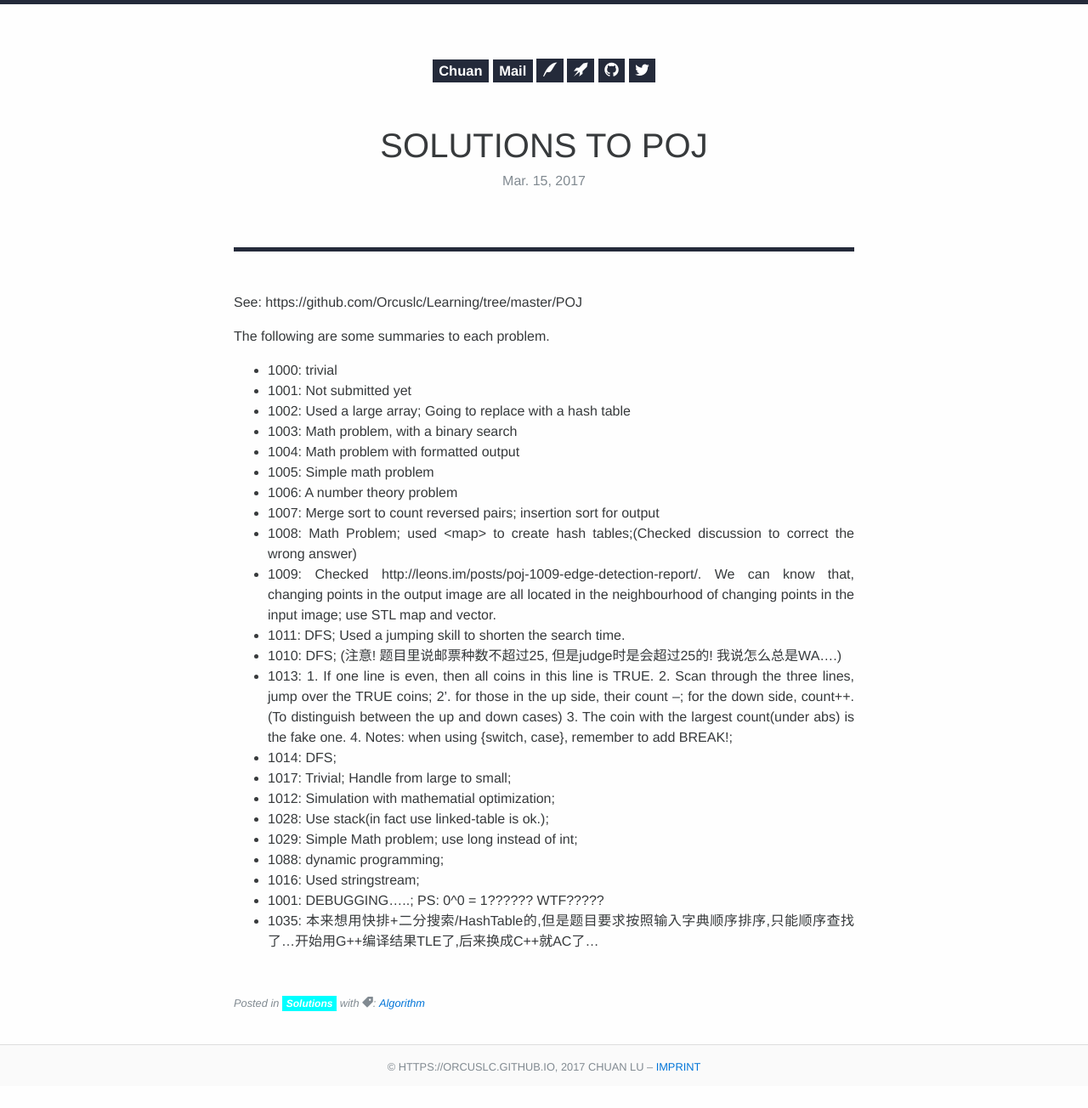
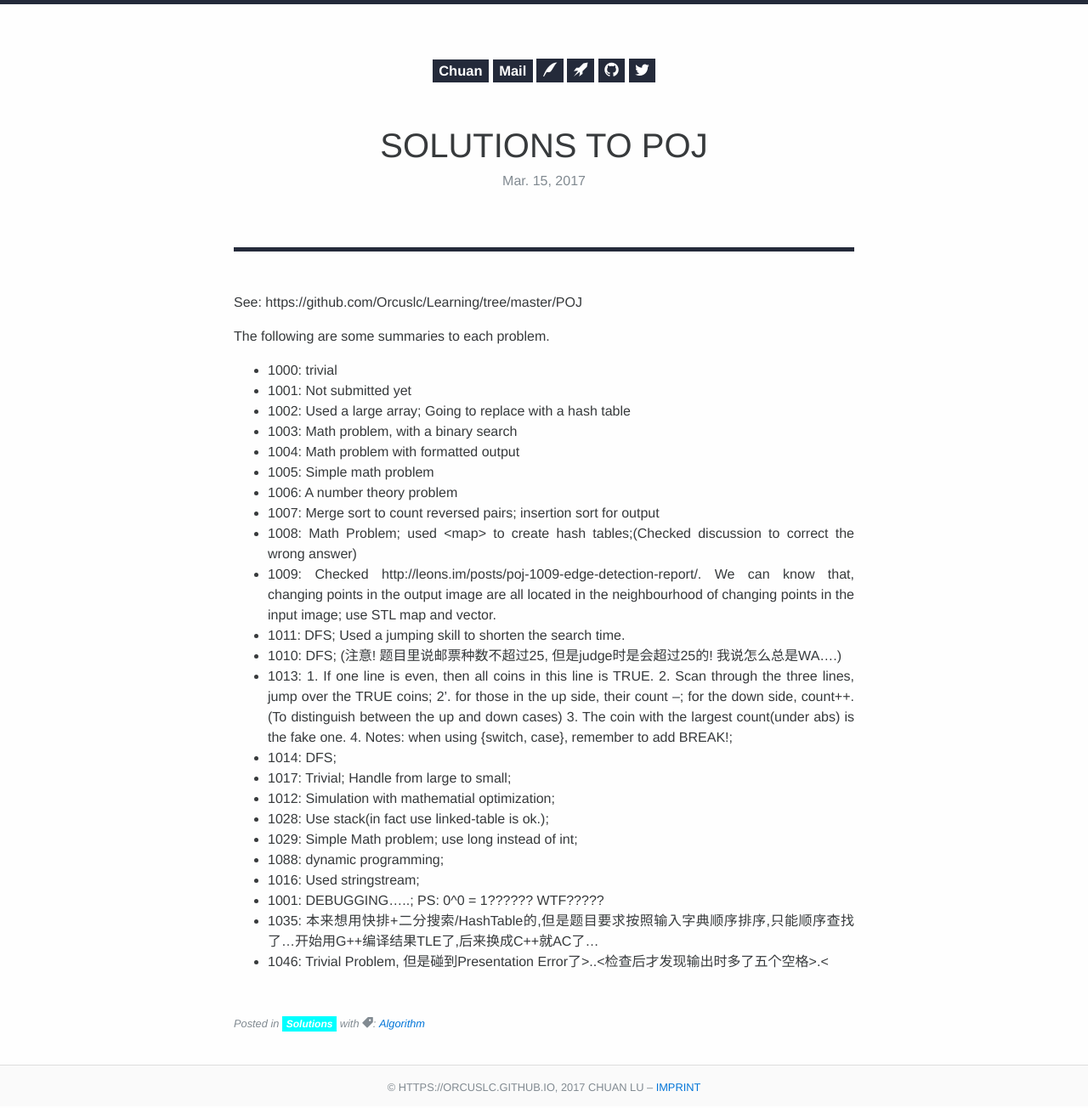
Before and after one commit to Orcuslc/blog.io, a Jekyll site: the page built from _posts/2017-03-15-Solutions-to-POJ.md, in a window 1280 px wide. Shown: the whole page at 85% size. Built offline with Jekyll 4.4.1, drawn with Linux system fonts in a browser that asks for light colours; some web fonts are replaced; before the commit the page ends 1280 px from its top, so only the background shows below that.

Commit message:
Add POJ 1046

```diff
--- a/_posts/2017-03-15-Solutions-to-POJ.md
+++ b/_posts/2017-03-15-Solutions-to-POJ.md
@@ -35,3 +35,4 @@ The following are some summaries to each problem.
 -  1016: Used stringstream;
 -  1001: DEBUGGING.....; PS: 0^0 = 1?????? WTF?????
 -  1035: 本来想用快排+二分搜索/HashTable的,但是题目要求按照输入字典顺序排序,只能顺序查找了...开始用G++编译结果TLE了,后来换成C++就AC了...
+-  1046: Trivial Problem, 但是碰到Presentation Error了>..<检查后才发现输出时多了五个空格>.<
```
